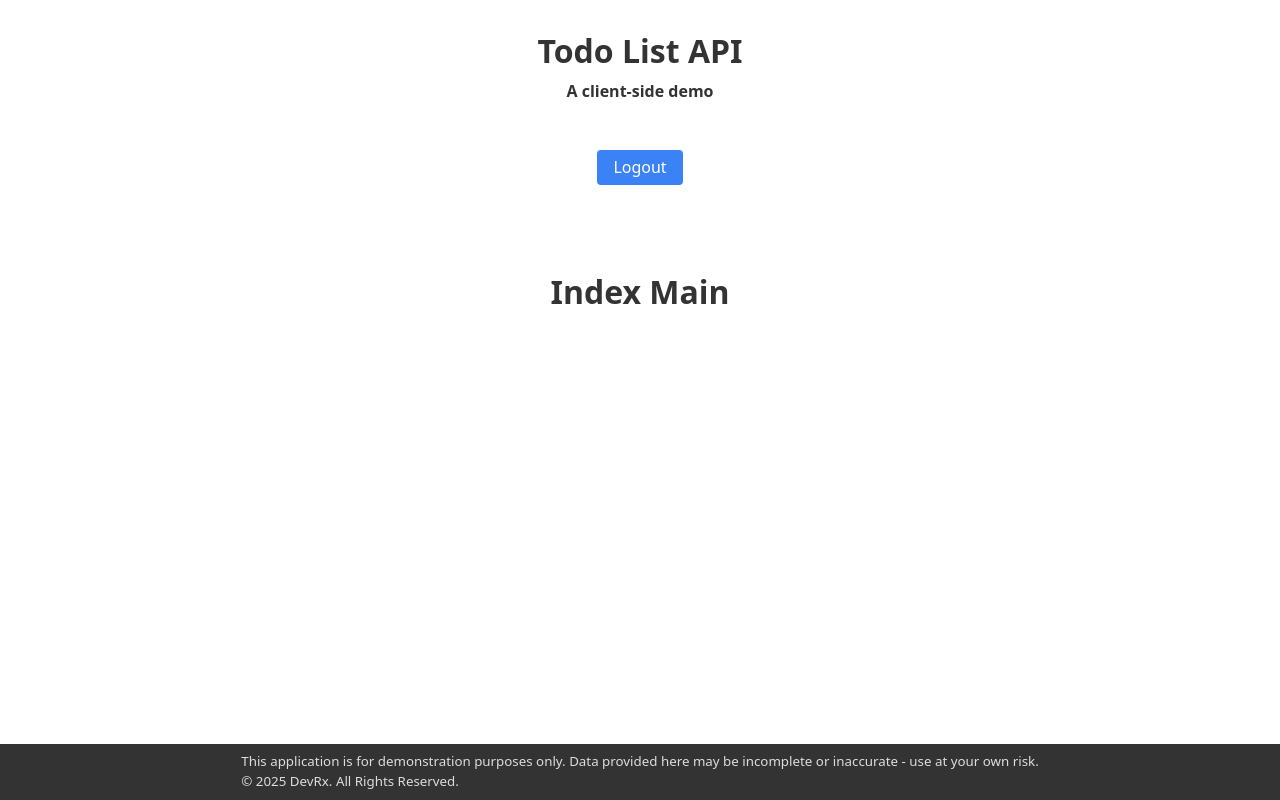
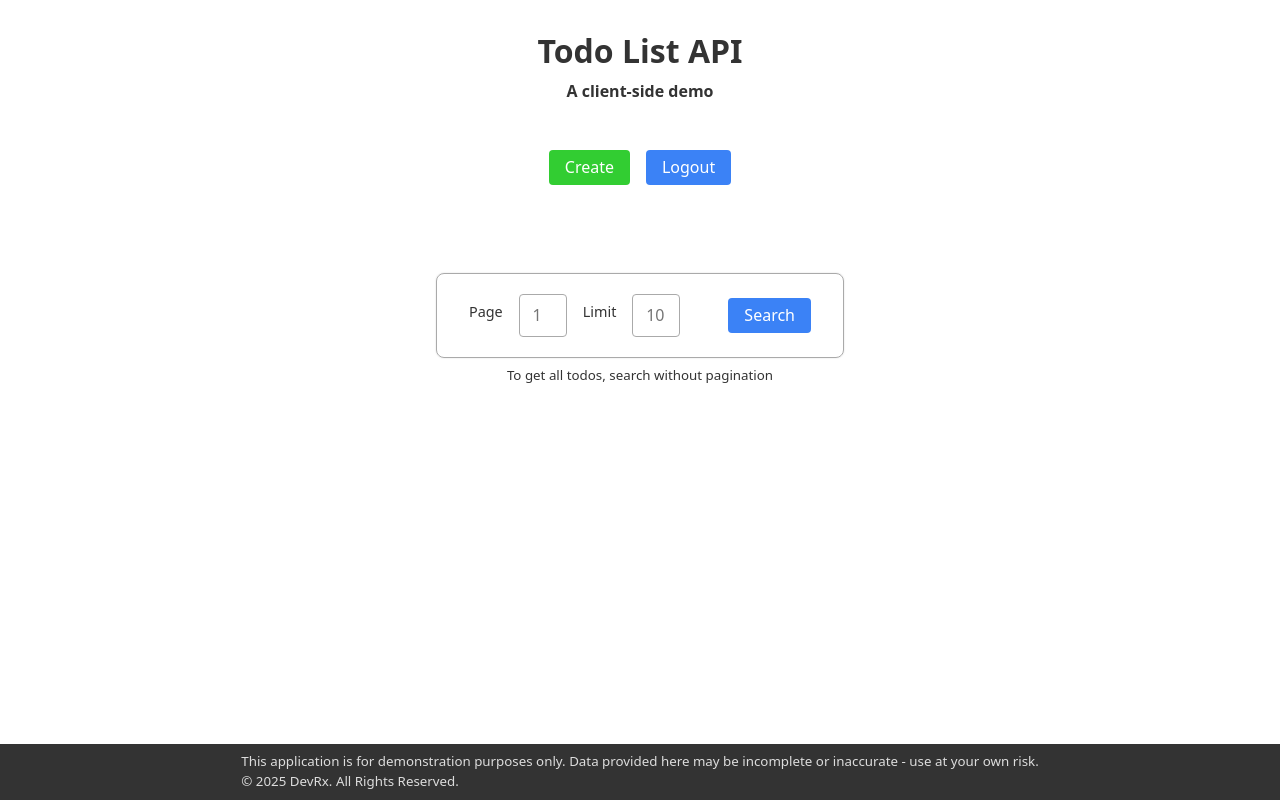
Before and after one commit to farhank08/todo-list-api, a website: page public/views/index.html in a window 1280 px wide. Drawn offline with nearby package versions, Linux system fonts and the light colour scheme.

Commit message:
Added search form

```diff
--- a/public/views/index.html
+++ b/public/views/index.html
@@ -29,12 +29,49 @@
 		</header>
 		<nav>
 			<div class="container">
+				<button
+					id="create-button"
+					class="green"
+				>
+					Create
+				</button>
 				<button id="logout-button">Logout</button>
 			</div>
 		</nav>
 		<main>
 			<div class="container">
-				<h1>Index Main</h1>
+				<form id="search-form">
+					<div class="container input row">
+						<label for="page-input">Page</label>
+						<input
+							name="page"
+							id="page-input"
+							class="pagination"
+							type="text"
+							placeholder="1"
+							maxlength="2"
+						/>
+
+						<label for="limit-input">Limit</label>
+						<input
+							name="limit"
+							id="limit-input"
+							class="pagination"
+							type="text"
+							placeholder="10"
+							maxlength="2"
+						/>
+					</div>
+					<div class="container input row">
+						<button type="submit">Search</button>
+					</div>
+				</form>
+				<small class="padding-medium">To get all todos, search without pagination</small>
+
+				<ul
+					id="todo-list"
+					class="container full-width"
+				></ul>
 			</div>
 		</main>
 		<footer>
```
